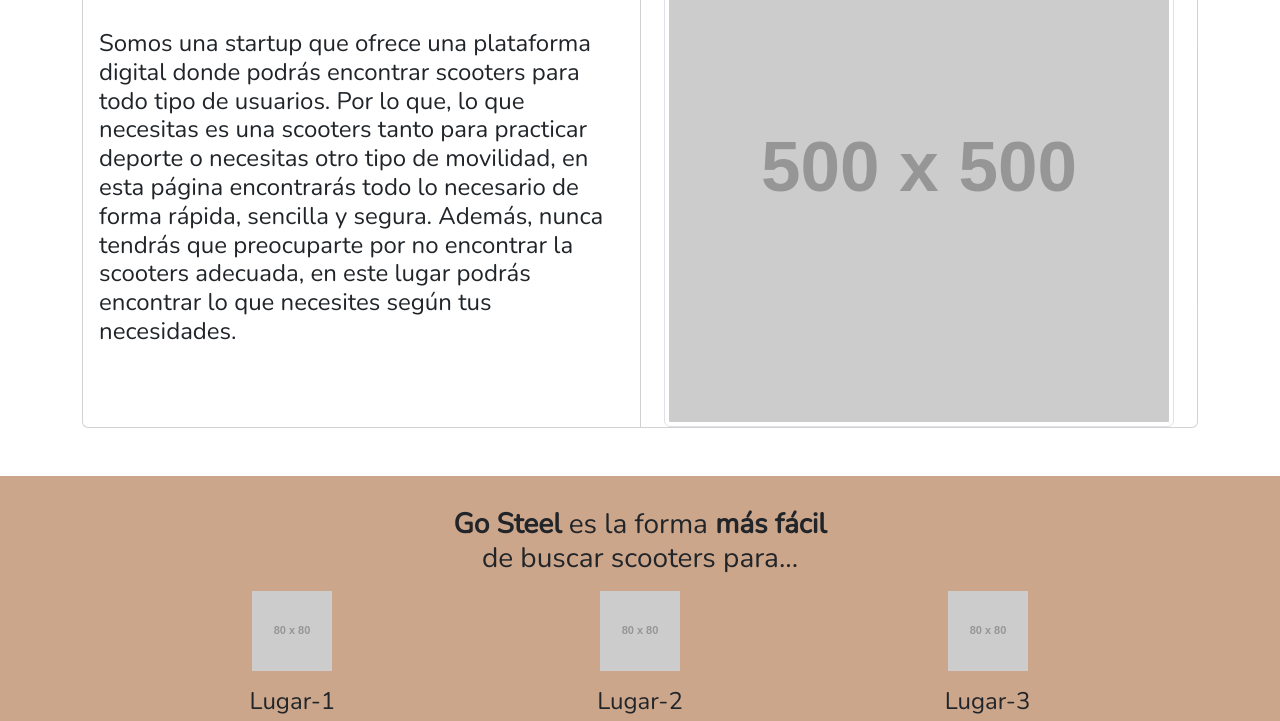
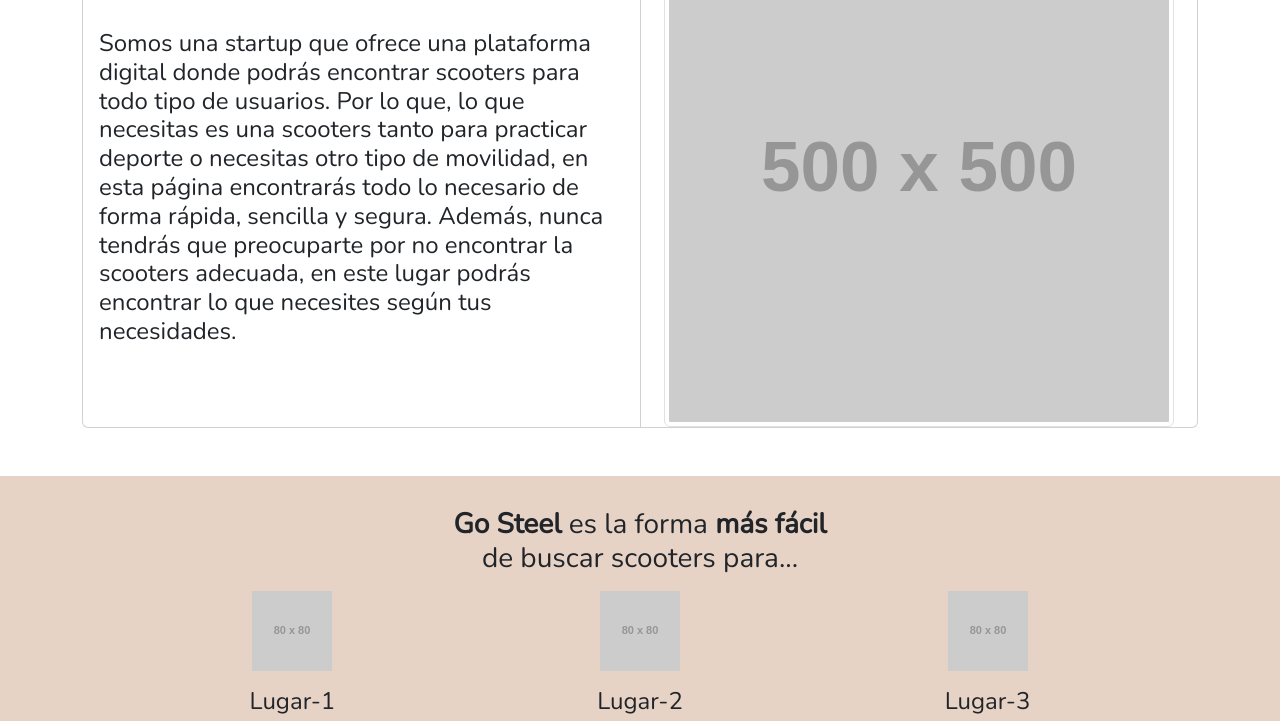
Before and after one commit to Apps-Web-SI730/goSteel-LandingPage, a website: page src/index.html in a window 1280 px wide. Shown: the part 208-929 px from the top of the page. Drawn offline with nearby package versions, Linux system fonts and the light colour scheme; placeholder pictures from the web are drawn by us.

Commit message:
chore: update colors

```diff
--- a/src/main.scss
+++ b/src/main.scss
@@ -3,9 +3,9 @@
 
 // Include any default variable overrides here (though functions won't be available)
 $theme-colors: (
-        'primary': #5F6F52,
-        'secondary': #A9B388,
-        'light': #CCA68B,
+        'primary': #1f4406,
+        'secondary': #886348,
+        'light': #E7D3C6,
         'dark': #070707,
 );
 
```
Also changed, not shown: src/main.css.
